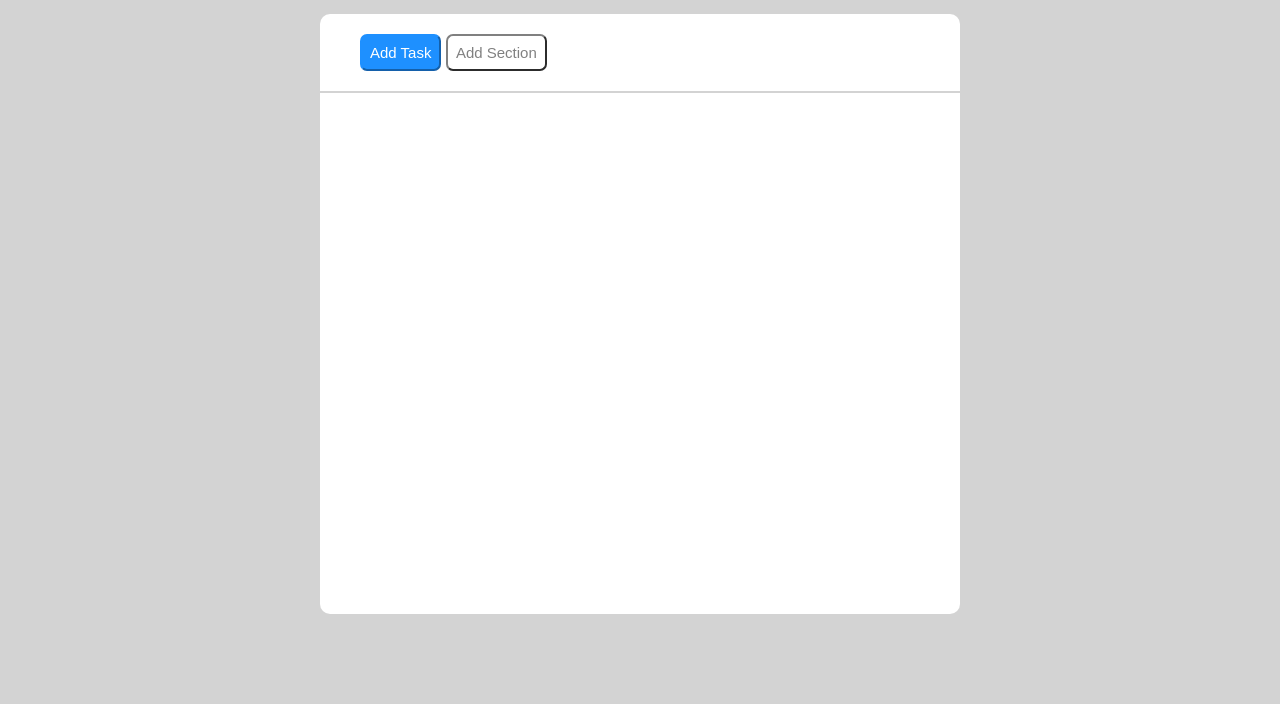
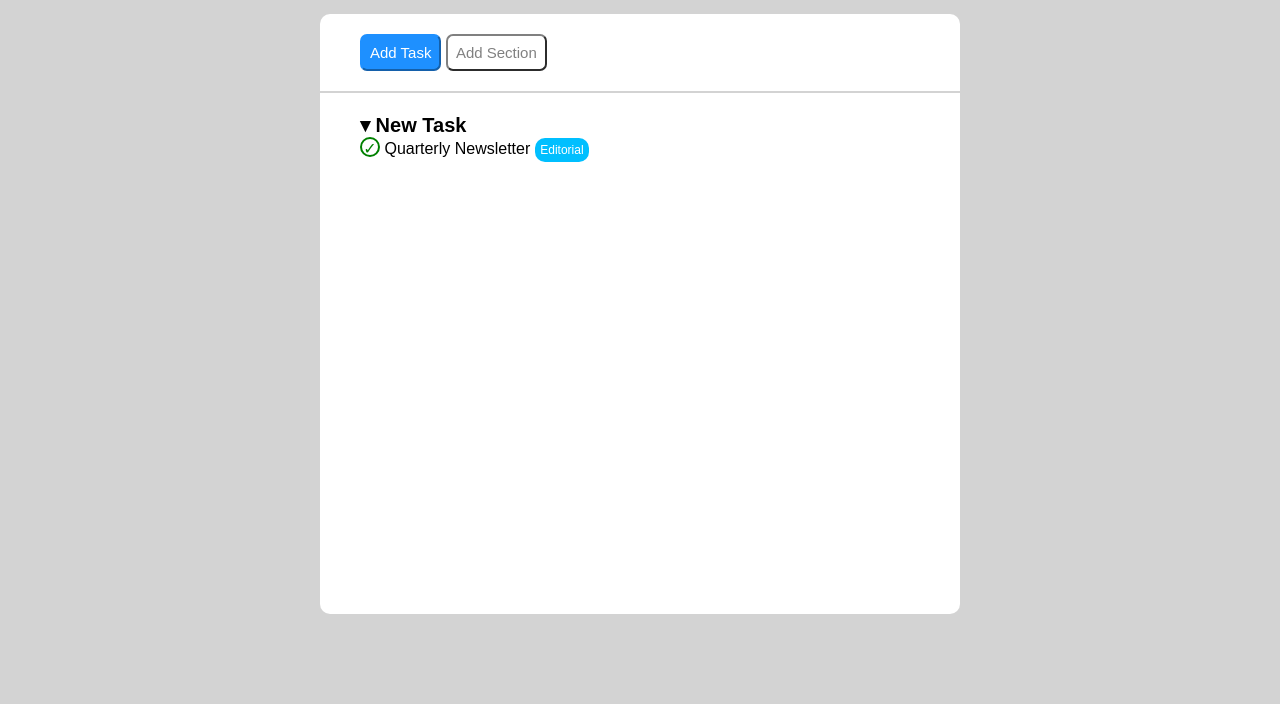
Before and after one commit to Giacomo-Arcangeli/html-css-toboolist, a plain HTML site: page index.html in a window 1280 px wide. Shown: the part 96-800 px from the top of the page. Drawn offline with Linux system fonts and the light colour scheme.

Commit message:
list style

```diff
--- a/css/style.css
+++ b/css/style.css
@@ -16,6 +16,43 @@
     padding-top: 20px;
 }
 
+.list{
+    margin-left: 40px;
+    list-style-type: none;
+}
+.l-title{
+    font-size: 20px;
+}
+.l-element{
+
+}
+
+.check{
+    color: green;
+    border: 2px solid green;
+    border-radius: 50%;
+    width: 20px;
+    height: 20px;
+    display: inline-block;
+    text-align: center;
+}
+
+.l-element{
+
+}
+
+.post-it{
+    font-size: 12px;
+    background-color: deepskyblue;
+    color: white;
+    border-radius: 10px;
+    text-align: center;
+    display: inline-block;
+    padding: 5px;
+    margin-left: 5px;
+
+}
+
 /* header */
 header{
     height: 80px;
@@ -23,8 +60,9 @@ header{
 }
 
 #logo{
-    height: 80px;
+    height: 60px;
     vertical-align: middle;
+    display: inline-block;
 }
 
 /* generics */
--- a/index.html
+++ b/index.html
@@ -26,4 +26,15 @@
             <div id="separator"></div>
         </section>
 
+        <!-- lista -->
+        <section >
+            <ul class="list">
+                <li class="l-title"><b>&#9662; New Task</b></li>
+                <li class="l-element"><span class="check">&#10003;</span> Quarterly Newsletter<span class="post-it">Editorial</span></li>
+            </ul>
+        </section>
+
+
     </main>
+</body>
+</html>
```
